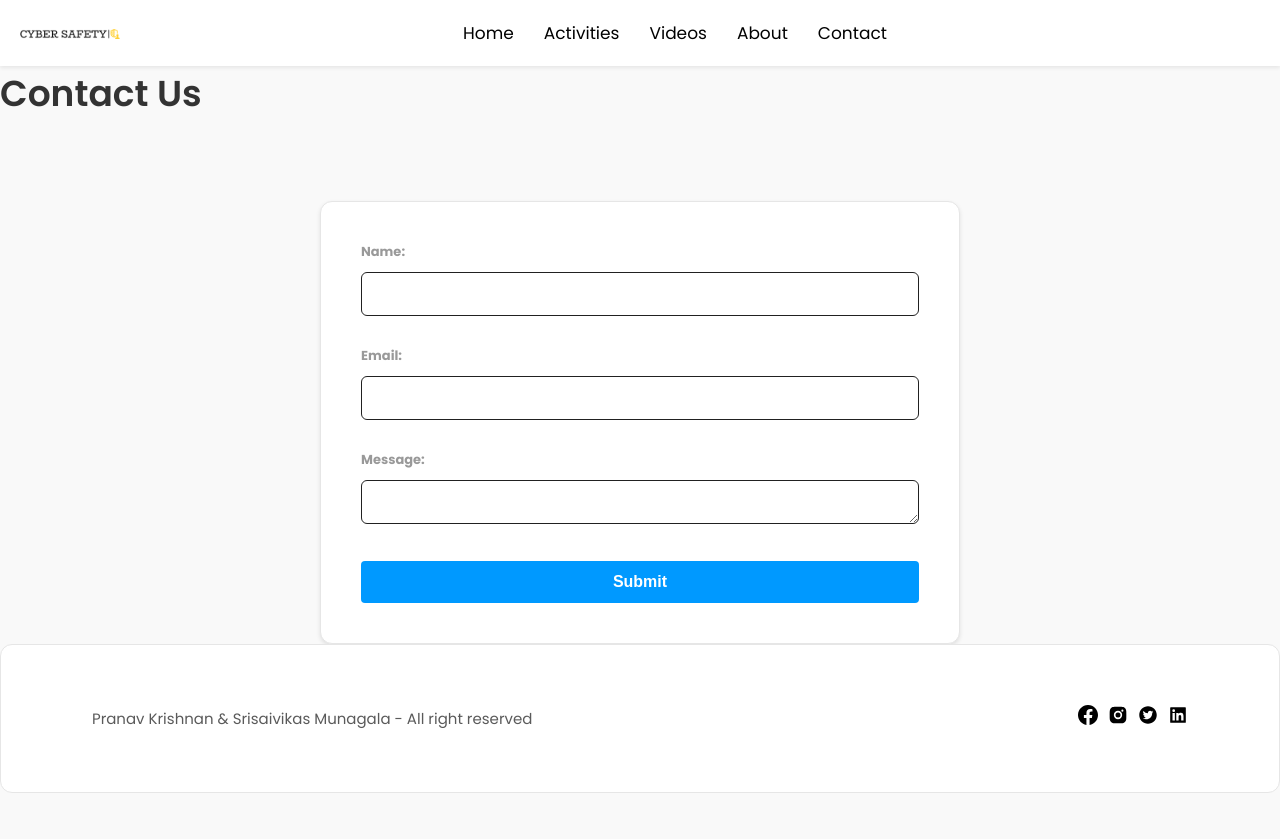
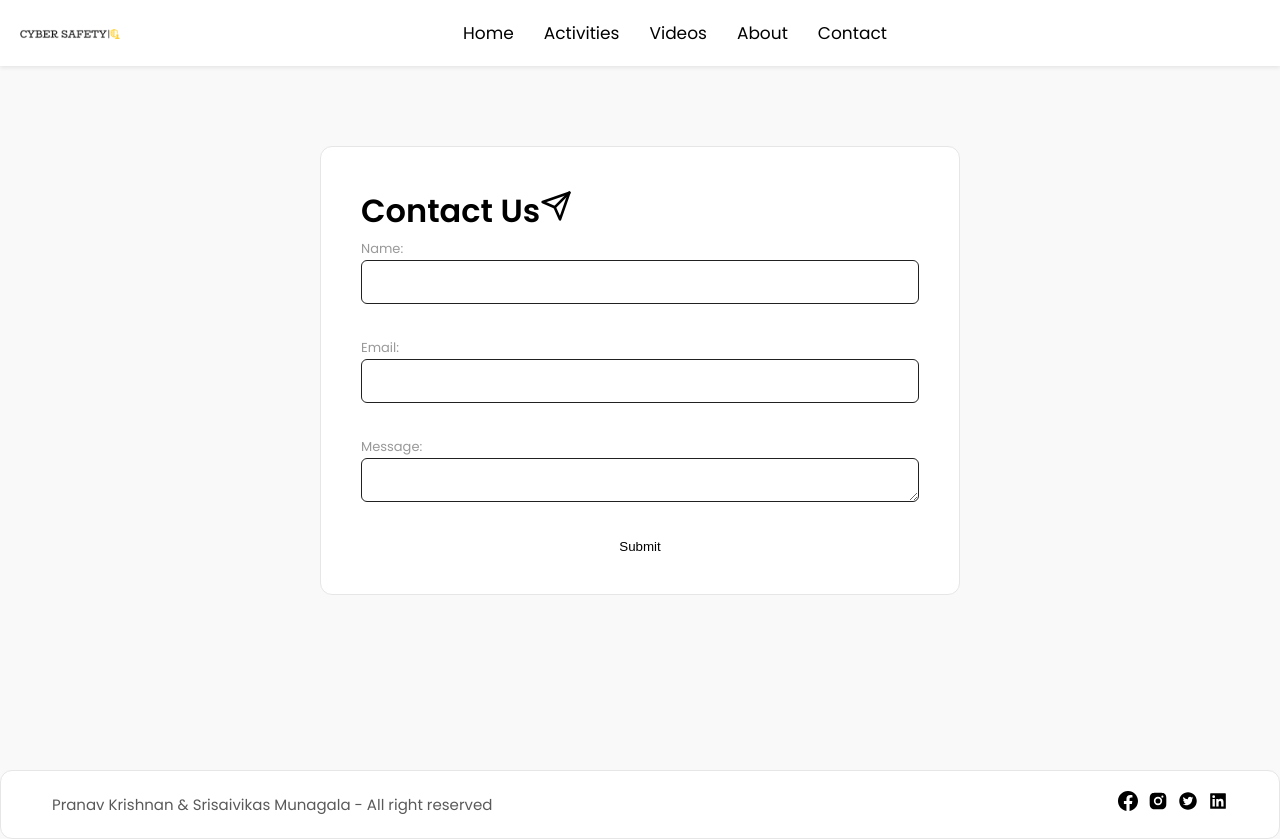
Before and after one commit to PranavKrishnan05/CyberSafetyWebpage, a React (Create React App) app: page /contact in a window 1280 px wide. Before the commit the page ends 800 px from the top, so only its background shows below. Built offline with nearby package versions, Linux system fonts and the light colour scheme.

Commit message:
added the contacts page adn its fully working

```diff
--- a/package.json
+++ b/package.json
@@ -3,9 +3,11 @@
   "version": "0.1.0",
   "private": true,
   "dependencies": {
+    "@emailjs/browser": "^3.11.0",
     "@testing-library/jest-dom": "^5.16.5",
     "@testing-library/react": "^13.4.0",
     "@testing-library/user-event": "^13.5.0",
+    "emailjs-com": "^3.2.0",
     "react": "^18.2.0",
     "react-dom": "^18.2.0",
     "react-icons": "^4.4.0",
--- a/src/pages/contact/Contact.jsx
+++ b/src/pages/contact/Contact.jsx
@@ -1,5 +1,6 @@
 import React, { useState } from 'react';
-import './contact.css';
+import emailjs from 'emailjs-com';
+import { FiSend } from 'react-icons/fi';
 
 export const Contact = () => {
   const [formData, setFormData] = useState({
@@ -7,28 +8,55 @@ export const Contact = () => {
     email: '',
     message: '',
   });
-
-  const handleChange = (e) => {
-    setFormData({ ...formData, [e.target.name]: e.target.value });
-  };
+  const [showPopup, setShowPopup] = useState(false);
 
   const handleSubmit = (e) => {
     e.preventDefault();
-    // Perform form submission logic here, e.g., send data to a server
-    console.log(formData);
+
+    // Prepare the template parameters with the form data
+    const templateParams = {
+      name: formData.name,
+      email: formData.email,
+      message: formData.message,
+    };
+
+    // Send the form data using EmailJS
+    emailjs
+      .sendForm('service_rjrv8yn', 'template_uc9na9w', e.target, '-RmgmwYCUvP3RpTni')
+      .then((response) => {
+        console.log('Email sent successfully:', response.text);
+        setShowPopup(true);
         // Reset form fields
         setFormData({
           name: '',
           email: '',
           message: '',
         });
+      })
+      .catch((error) => {
+        console.error('Email sending failed:', error);
+      });
+  };
+
+  const handleChange = (e) => {
+    setFormData({ ...formData, [e.target.name]: e.target.value });
+  };
+
+  const handlePopupClose = () => {
+    setShowPopup(false);
   };
 
   return (
-    <div>
-      <h1>Contact Us</h1>
+    <div className="contact-container">
+      <div className="contact-box">
+
         <form onSubmit={handleSubmit}>
           <div>
+            <h1 className="contact-heading">
+
+          Contact Us
+          <FiSend className="send-icon" />
+        </h1>
             <label htmlFor="name">Name:</label>
             <input
               type="text"
@@ -60,8 +88,24 @@ export const Contact = () => {
               required
             ></textarea>
           </div>
-        <button type="submit">Submit</button>
+          <button type="submit" className="submit-button">
+            Submit
+          </button>
         </form>
+      </div>
+      <br></br>
+      <br></br>
+      <br></br>
+      <br></br>
+      <br></br>
+      <br></br>
+      <br></br>
+     {showPopup && (
+        <div className="popup">
+          <p>Message sent successfully!</p>
+          <button onClick={handlePopupClose}>Close</button>
+        </div>
+      )}
     </div>
   );
 };
--- a/src/pages/contact/contact.css
+++ b/src/pages/contact/contact.css
@@ -66,3 +66,15 @@ body {
       padding: 20px;
     }
   }
+
+  .contact-heading {
+    text-align: center;
+    padding-top: 20px;
+  }
+  .contact-container {
+    padding-bottom: 20px;
+  }
+  .contact-box form {
+    margin-bottom: 20px;
+    padding-bottom: 20px;
+  }
```
Also changed, not shown: 1 other file (tests, documents, lock files or other folders). Lines whose indentation alone changed are shown as unchanged.
